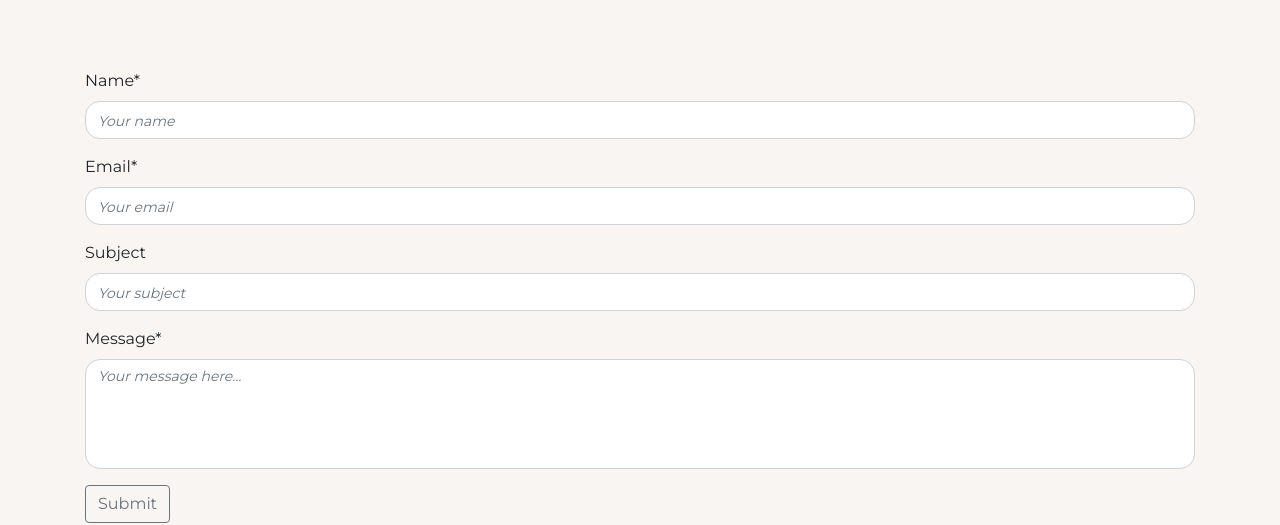
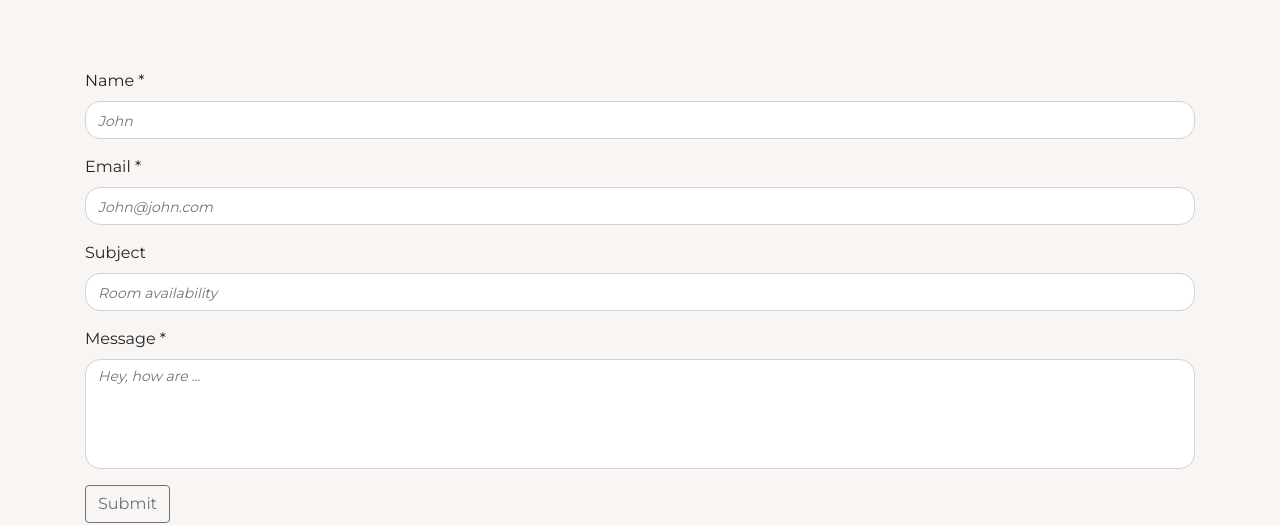
Before and after one commit to milosrancic/reactjs-website, a React (Create React App) app: page /reactjs-website/contact in a window 1280 px wide. Shown: the part 129-654 px from the top of the page. Built offline with nearby package versions, Linux system fonts and the light colour scheme.

Commit message:
changed placeholder text

```diff
--- a/src/components/contact/Contact.js
+++ b/src/components/contact/Contact.js
@@ -14,23 +14,23 @@ const Contact = () => {
       <h2>Contact us</h2>
       <Form onSubmit={handleSubmit}>
         <Form.Group>
-          <Form.Label>Name*</Form.Label>
-          <Form.Control type="text" placeholder="Your name" required />
+          <Form.Label>Name *</Form.Label>
+          <Form.Control type="text" placeholder="John" required />
         </Form.Group>
 
         <Form.Group controlId="formBasicEmail">
-          <Form.Label>Email*</Form.Label>
-          <Form.Control type="email" placeholder="Your email" required />
+          <Form.Label>Email *</Form.Label>
+          <Form.Control type="email" placeholder="John@john.com" required />
         </Form.Group>
 
         <Form.Group>
           <Form.Label>Subject</Form.Label>
-          <Form.Control type="text" placeholder="Your subject" />
+          <Form.Control type="text" placeholder="Room availability" />
         </Form.Group>
 
         <Form.Group >
-          <Form.Label>Message*</Form.Label>
-          <Form.Control as="textarea" rows="4" placeholder="Your message here..." />
+          <Form.Label>Message *</Form.Label>
+          <Form.Control as="textarea" rows="4" placeholder="Hey, how are ..." />
          </Form.Group>
 
           <Button variant="outline-secondary" type="submit">
```
